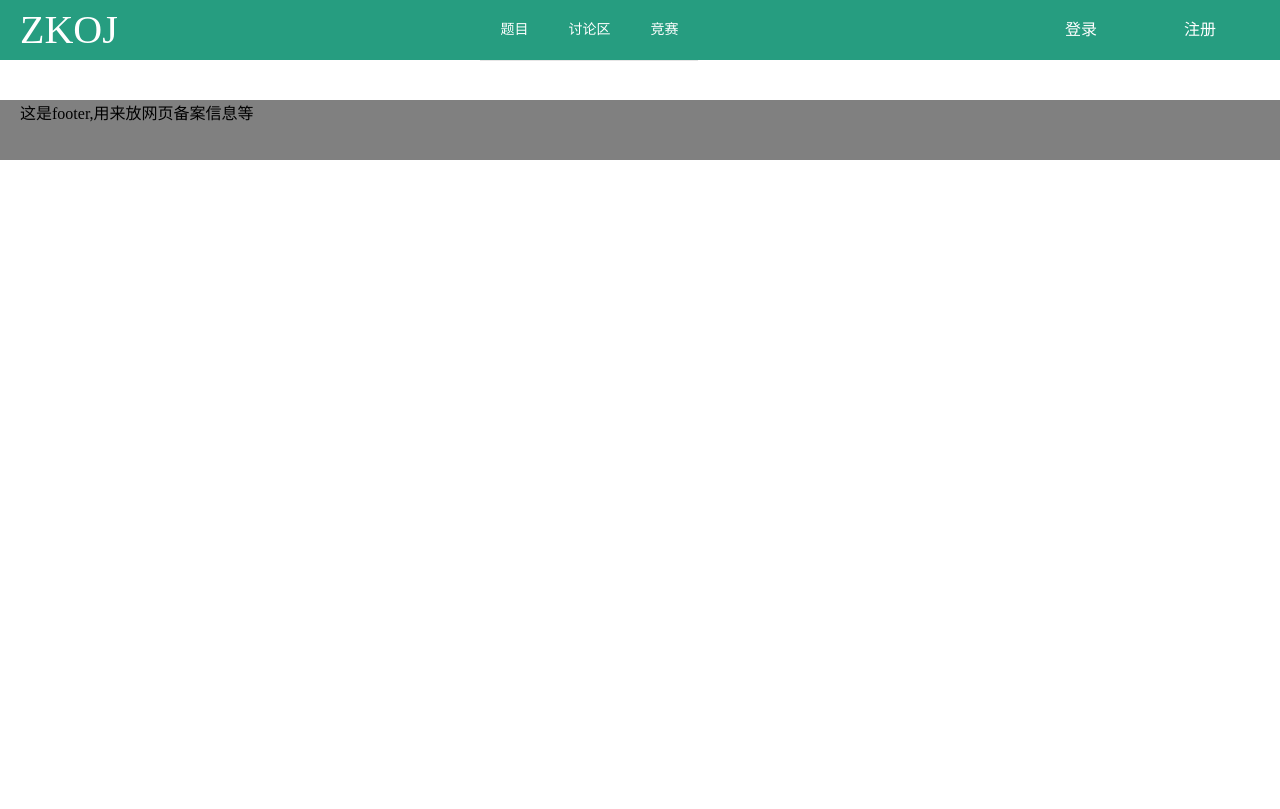
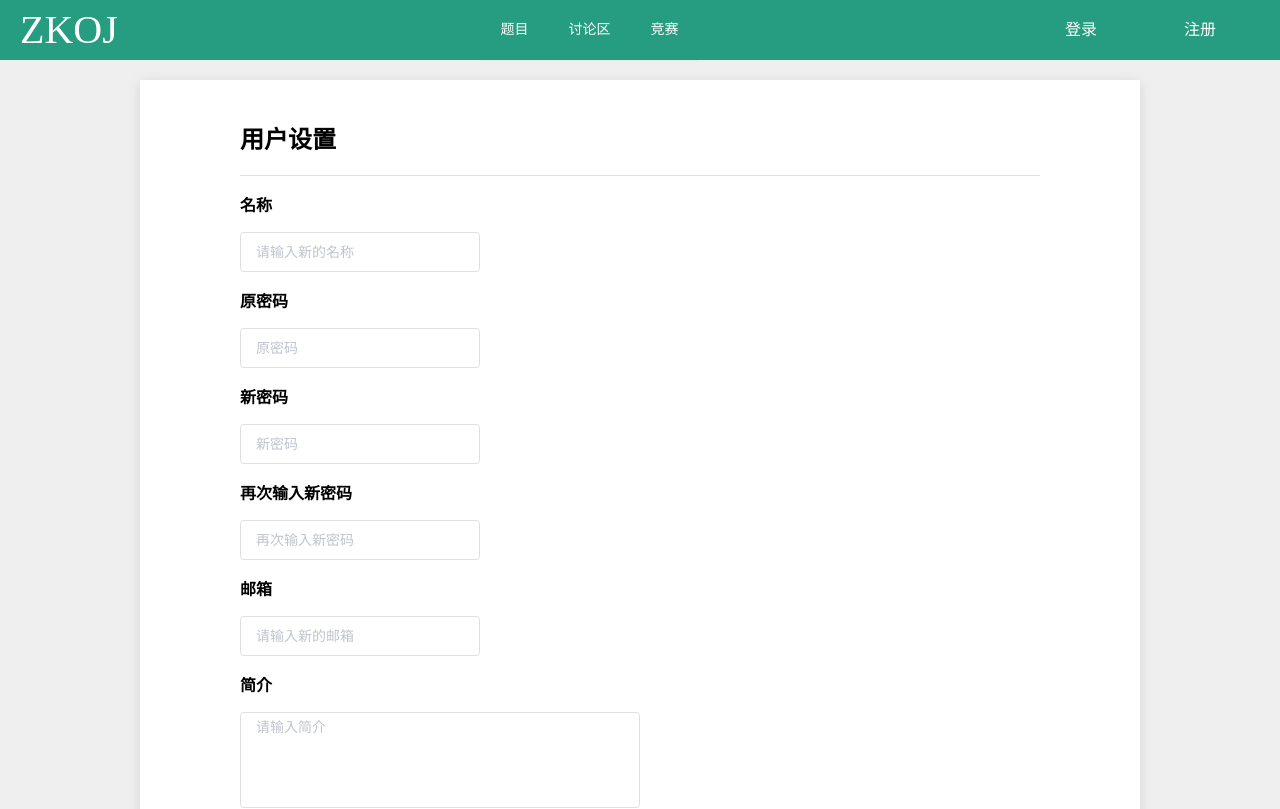
Before and after one commit to Lwy990710/zkoj-vue, a Vue app: page /option in a window 1280 px wide. Shown: the top 809 px of the page. Built offline with nearby package versions, Linux system fonts and the light colour scheme.

Commit message:
用户信息细节和设置页面大概

```diff
--- a/src/components/Header.vue
+++ b/src/components/Header.vue
@@ -55,6 +55,12 @@
                         <router-link :to='"/center"' target="_blank"
                                      style="width: 96px;display: inline-block;text-align: center;color: #606266">
                             个人中心
+                        </router-link>
+                    </el-dropdown-item>
+                    <el-dropdown-item class="user_dropdown_item">
+                        <router-link :to='"/option"' target="_blank"
+                                     style="width: 96px;display: inline-block;text-align: center;color: #606266">
+                            设置
                         </router-link>
                     </el-dropdown-item>
                     <el-dropdown-item class="user_dropdown_item" style="display: inline-block">
--- a/src/router/index.js
+++ b/src/router/index.js
@@ -8,6 +8,7 @@ import PersonalCenter from "../views/PersonalCenter";
 import UserHomePage from "../views/UserHomePage";
 import Statistics from "../views/Statistics";
 import MyRelease from "../views/MyRelease";
+import UserOptions from "../views/UserOptions";
 import test from "../views/test";
 
 Vue.use(VueRouter)
@@ -51,7 +52,11 @@ const routes = [
             }
         ]
     },
-
+    {
+      path: "/option",
+      name: "设置页面",
+      component: UserOptions
+    },
     {
         path: "/test",
         name: "代码编译器测试",
--- a/src/views/PersonalCenter.vue
+++ b/src/views/PersonalCenter.vue
@@ -2,12 +2,12 @@
     <div class="main">
         <el-container>
             <div class="user_msg clear">
-                <div class="avatar clear">
-                    <el-avatar :size="60" s src="https://cube.elemecdn.com/0/88/03b0d39583f48206768a7534e55bcpng.png"
-                               style="margin: 0 10px;float: left"></el-avatar>
-                    <span style="display: inline-block;float: left;margin-top: 18px;font-size: 20px">用户名</span>
+<!--                <div class="avatar clear">-->
+<!--                    <el-avatar :size="60" s src="https://cube.elemecdn.com/0/88/03b0d39583f48206768a7534e55bcpng.png"-->
+<!--                               style="margin: 0 10px;float: left"></el-avatar>-->
+<!--                    <span style="display: inline-block;float: left;margin-top: 18px;font-size: 20px">用户名</span>-->
 
-                </div>
+<!--                </div>-->
 
                 <div class="page_choose">
                     <el-menu
@@ -42,7 +42,7 @@
         },
         data(){
             return{
-                value: new Date(),
+
             }
         }
     }
@@ -70,8 +70,8 @@
         border-right:1px solid #EBEEF5 ;
         box-shadow: 6px 2px 12px 0 rgba(0, 0, 0, 0.1);
         height: 600px;
-        min-width: 239px;
-        width: 239px;
+        min-width: 199px;
+        width: 199px;
     }
 
     .el-menu {
--- a/src/views/Statistics.vue
+++ b/src/views/Statistics.vue
@@ -1,13 +1,43 @@
 <template>
-    <h1>统计页面</h1>
+    <div class="main">
+        <div class="try">
+            <h1>尝试过的题目</h1>
+            <span class="is_finish" v-for="(item,i) in finish">{{item}}</span>
+        </div>
+        <div class="finish">
+            <h1>已完成的题目</h1>
+            <span class="is_finish" v-for="(item,i) in finish">{{item}}</span>
+        </div>
+    </div>
+
 </template>
 
 <script>
     export default {
-        name: "Statistics"
+        name: "Statistics",
+        data(){
+            return{
+                finish: [
+                    "P1","P2","P3"
+                ]
+            }
+            alert(this.finish.toString());
+        },
+
+        methods:{
+
+        }
     }
 </script>
 
 <style scoped>
+    .main{
+        margin: 20px auto;
+        padding: 0px 20px;
+    }
 
+    .is_finish{
+        display: inline-block;
+        margin: 0 10px;
+    }
 </style>
--- a/src/views/UserHomePage.vue
+++ b/src/views/UserHomePage.vue
@@ -1,5 +1,25 @@
 <template>
-   <h1>这是主页</h1>
+   <div class="main">
+      <h2 style="margin-bottom: 0px">用户信息</h2>
+      <el-divider class="line"></el-divider>
+
+      <el-avatar :size="80" shape="square" src="https://cube.elemecdn.com/0/88/03b0d39583f48206768a7534e55bcpng.png" ></el-avatar>
+
+
+      <div class="msg" >
+         <h1 style="margin-bottom: 0px">基本资料</h1>
+         <el-divider class="line"></el-divider>
+         <p>账号:</p>
+         <p>名称:</p>
+         <p>邮箱:</p>
+         <p>注册日期:</p>
+         <p>简介:</p>
+      </div>
+
+      <div class="problem_sum">
+         <h2>完成题目总数</h2>
+      </div>
+   </div>
 </template>
 
 <script>
@@ -9,5 +29,13 @@
 </script>
 
 <style scoped>
+   .main{
+      margin: 20px auto;
+      padding: 0px 20px;
+   }
 
+   .line{
+      margin-top: 10px !important;
+      margin-bottom: 10px !important;
+   }
 </style>
--- /dev/null
+++ b/src/views/UserOptions.vue
@@ -0,0 +1,78 @@
+<template>
+    <div class="main">
+        <div class="option">
+            <h2>用户设置</h2>
+            <el-divider class="line"></el-divider>
+            <div class="row">
+                <p><strong>名称</strong></p>
+                <el-input v-model="input" placeholder="请输入新的名称"></el-input>
+            </div>
+            <div class="row">
+                <p><strong>原密码</strong></p>
+                <el-input v-model="input" placeholder="原密码"></el-input>
+                <p><strong>新密码</strong></p>
+                <el-input v-model="input" placeholder="新密码"></el-input>
+                <p><strong>再次输入新密码</strong></p>
+                <el-input v-model="input" placeholder="再次输入新密码"></el-input>
+            </div>
+            <div class="row">
+                <p><strong>邮箱</strong></p>
+                <el-input v-model="input" placeholder="请输入新的邮箱"></el-input>
+            </div>
+            <div class="row">
+                <p><strong>简介</strong></p>
+                <el-input
+                        style="width: 50%"
+                        type="textarea"
+                        resize="none"
+                        :autosize="{ minRows: 4, maxRows: 6}"
+                        placeholder="请输入简介"
+                        v-model="textarea">
+                </el-input>
+            </div>
+        </div>
+    </div>
+</template>
+
+<script>
+    export default {
+        name: "UserOptions",
+        beforeRouteEnter(to, from, next) {
+            window.document.body.style.backgroundColor = '#EFEFEF';
+            next();
+        },
+        data(){
+            return{
+                input: '',
+                textarea: '',
+            }
+        }
+    }
+</script>
+
+<style scoped>
+    .main{
+        padding-top: 20px;
+        background-color: white;
+        margin: 0 auto;
+        min-width: 800px;
+        width: 1000px;
+        max-width: 1200px;
+        height: 800px;
+        box-shadow: 0 2px 12px 0 rgba(0, 0, 0, 0.1);
+    }
+
+    .option{
+        margin: 20px auto;
+        width: 800px;
+    }
+
+    .line{
+        margin-top: 10px !important;
+        margin-bottom: 10px !important;
+    }
+
+    /deep/.el-input__inner.el-input__inner{
+        width: 30% !important;
+    }
+</style>
```
